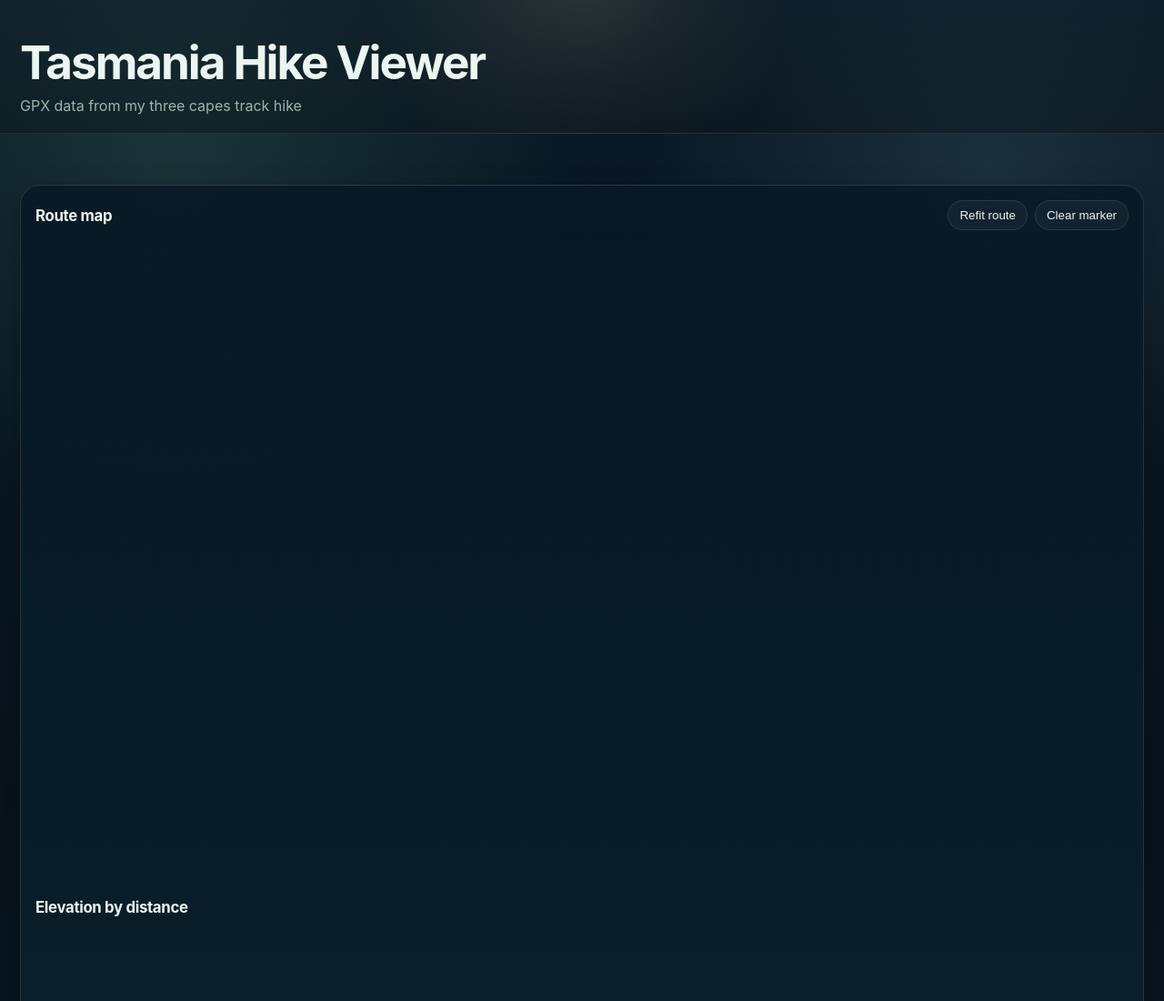
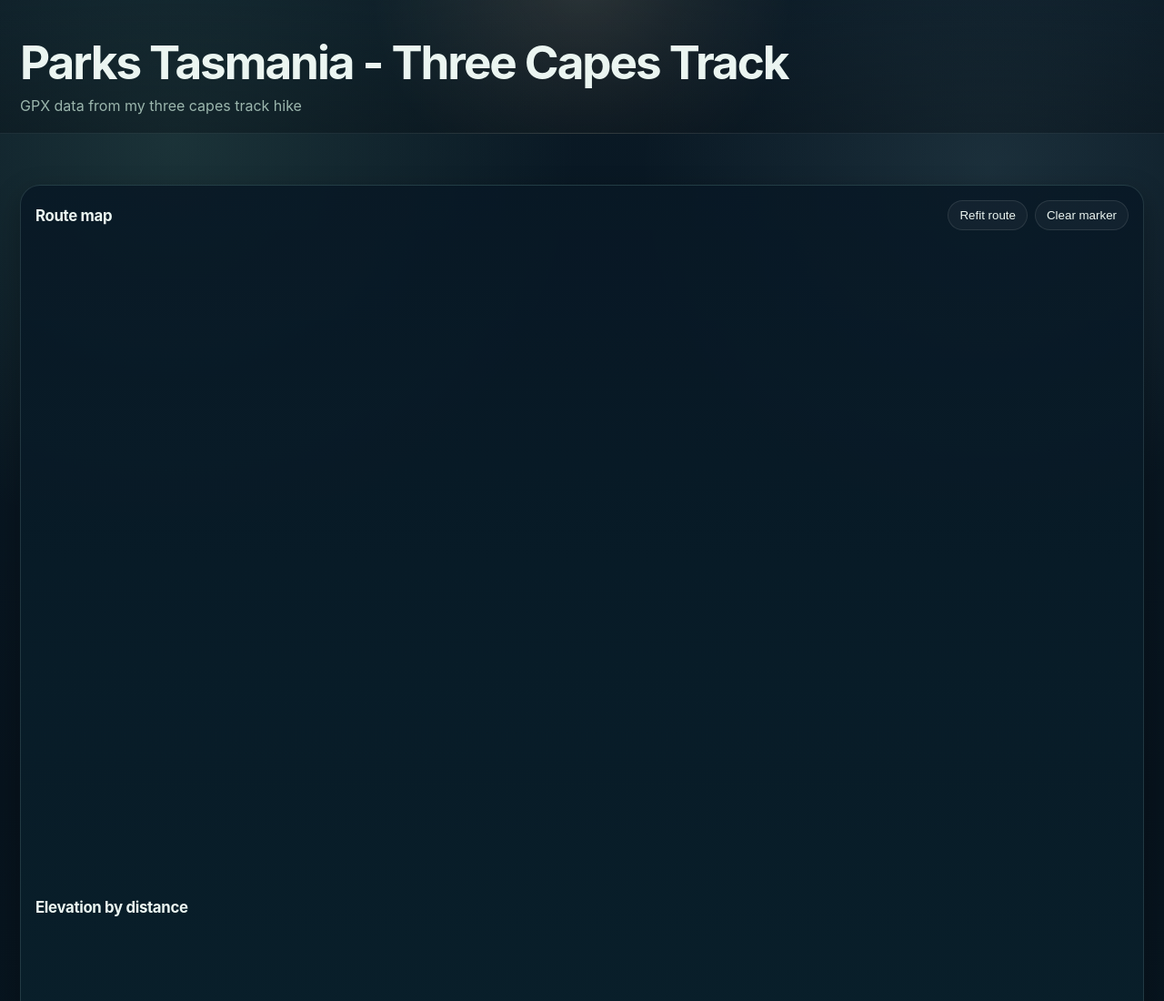
Before and after one commit to garthheff/Three-Capes-Track, a plain HTML site: page index.html in a window 1280 px wide. Shown: the top 1100 px of the page at 91% size. Drawn offline with nearby package versions, Linux system fonts and the light colour scheme; no server answers.

Commit message:
Update index.html

```diff
--- a/index.html
+++ b/index.html
@@ -280,7 +280,7 @@
 <body>
   <header class="hero">
     <div class="hero-inner">
-      <h1>Tasmania Hike Viewer</h1>
+      <h1>Parks Tasmania - Three Capes Track</h1>
       <p class="subtitle">GPX data from my three capes track hike
 
 </p>
```
